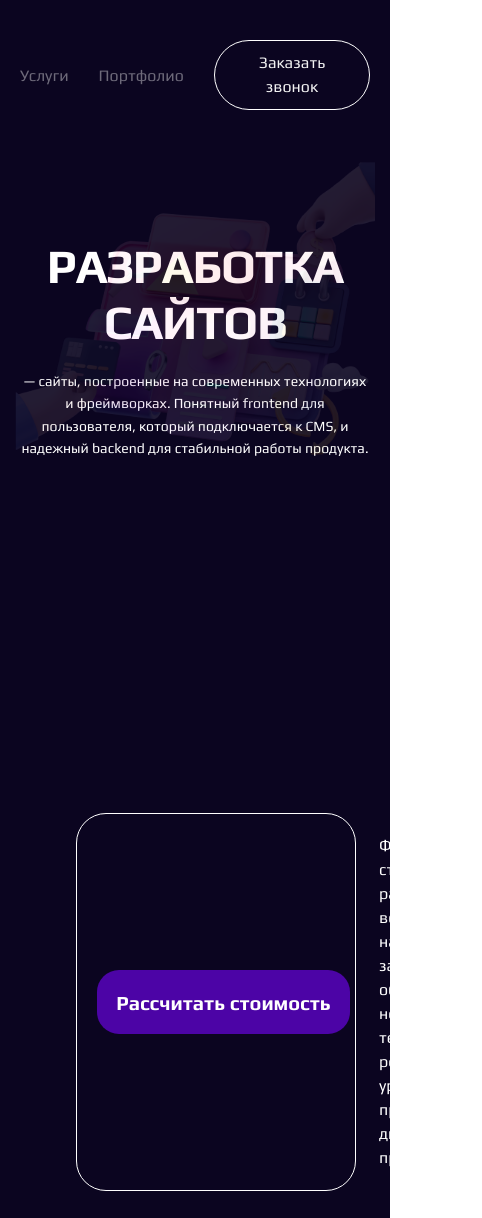
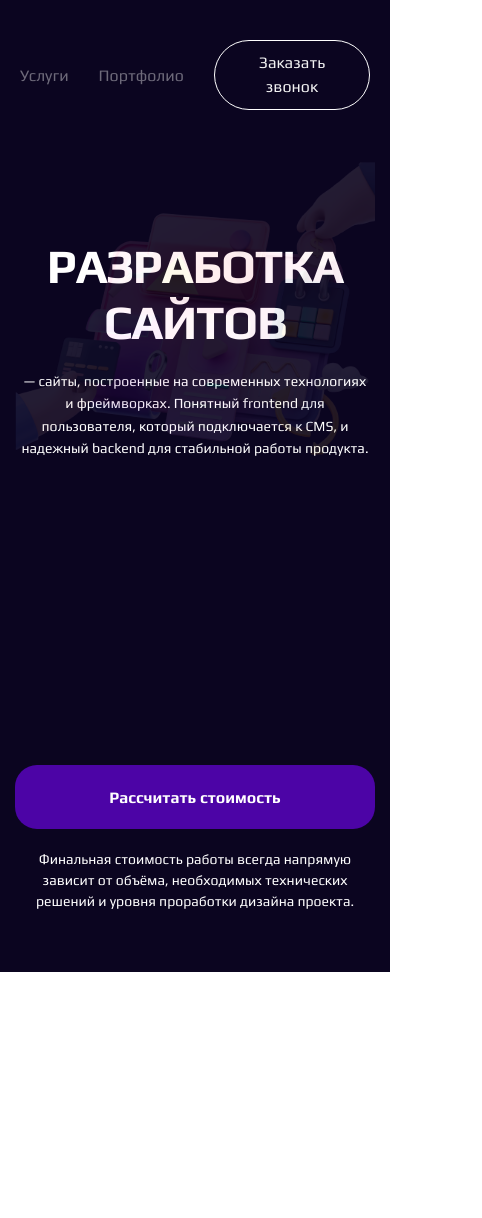
Before and after one commit to JulieBenchuk/web-studio, a Next.js app: page /development in a window 390 px wide. Shown: the whole page, 482 px wide, since content can reach past the window. After the commit the page ends 972 px from the top, so only its background shows below. Built offline with nearby package versions, Linux system fonts and the light colour scheme.

Commit message:
feat: mobile version of top block

```diff
--- a/src/components/common/topBlock/TopBlock.tsx
+++ b/src/components/common/topBlock/TopBlock.tsx
@@ -22,7 +22,7 @@ const TopBlock: React.FC<{}> = () => {
             </div>
             <div className={style.costBlock}>
                 <div>
-                    <FullButton> Рассчитать стоимость </FullButton>
+                    <FullButton className={style.button}> Рассчитать стоимость </FullButton>
                 </div>
                 <span className={style.costDescription}>Финальная стоимость работы всегда напрямую зависит от объёма,
                     необходимых технических решений и уровня проработки дизайна проекта.
--- a/src/styles/components/topBlock.module.scss
+++ b/src/styles/components/topBlock.module.scss
@@ -6,8 +6,12 @@
   @media(max-width: 1024px) {
     padding: 33px 170px 90px 170px;
   }
+  @media(max-width: 940px) {
+    padding: 33px 50px 90px 170px;
+  }
+
   @media(max-width: 767px) {
-    padding: 40px 20px 27px 20px;
+    padding: 40px 20px 60px 20px;
   }
 
   .mainTitleBlock {
@@ -29,7 +33,6 @@
       position: absolute;
       top: 60px;
       right: 0;
-      z-index: 0;
       @media(max-width: 767px) {
         max-width: 360px;
         position: static;
@@ -70,11 +73,35 @@
     width: 80%;
     border: 0.1px solid $text-color-primary;
     border-radius: 30px;
+    @media (max-width: 1024px) {
+      width: 100%;
+      margin-top: 1px;
+      margin-left: 0;
+      padding-left: 5px;
+    }
+    @media (max-width: 767px) {
+      flex-direction: column;
+      margin: 0;
+      padding: 0;
+      border: none;
+    }
 
+    .button {
+      @media (max-width: 767px) {
+        min-width: 360px;
+        @include Text-FS-FW-LH(16px, 700, 19px);
+      }
+    }
 
     .costDescription {
       @include Text-FS-FW-LH(16px, 400, 150%);
       margin-left: 29px;
+      @media (max-width: 767px) {
+        margin: 0;
+        text-align: center;
+        padding-top: 20px;
+        @include Text-FS-FW-LH(14px, 400, 150%);
+      }
 
     }
   }
```
